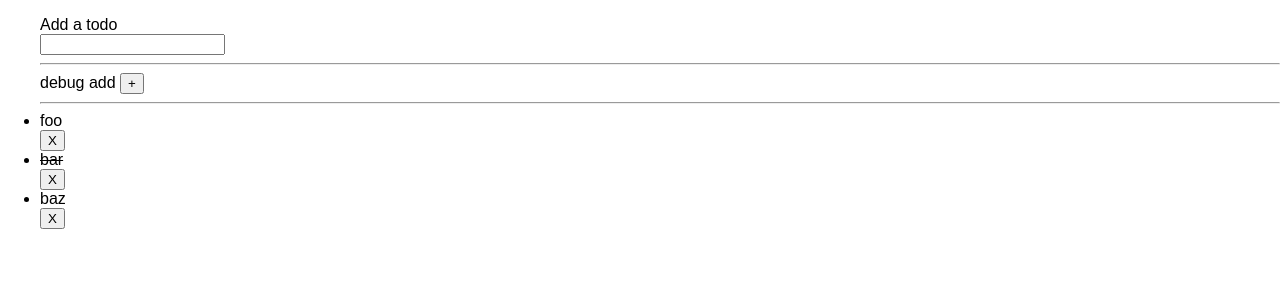
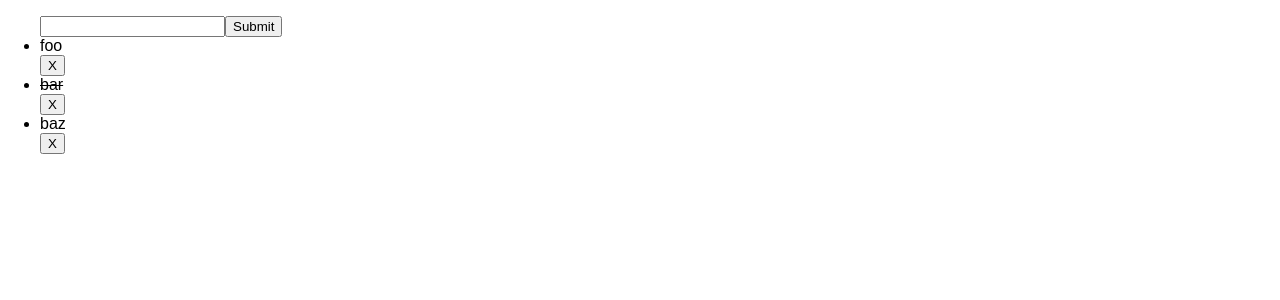
Before and after one commit to tjallen/redo, a React (Create React App) app: page / in a window 1280 px wide. Shown: the top 300 px of the page. Built offline with nearby package versions, Linux system fonts and the light colour scheme.

Commit message:
Add TodoInput field ADD_TODO functionality
direct dispatch from input component using ref for now

```diff
--- a/src/components/TodoInput.js
+++ b/src/components/TodoInput.js
@@ -1,17 +1,24 @@
 import React from 'react';
+import { connect } from 'react-redux';
+import { addTodo } from '../actions';
 
-const TodoInput = ({ onTodoInputSubmit }) => {
+const TodoInput = ({ dispatch }) => {
+  let inputField;
+  const handleSubmit = (e) => {
+    e.preventDefault();
+    dispatch(addTodo(inputField.value));
+  }
   return (
     <div>
-      <form onSubmit={onTodoInputSubmit}>
-        <label>Add a todo</label>
-        <br />
-        <input type="text" name="Add"></input>
-        <hr />
+      <form onSubmit={handleSubmit}>
+        <input
+          type="text"
+          ref={el => inputField = el}
+          name="Add"
+        ></input>
+        <input type="submit" />
       </form>
-      debug add <button onClick={onTodoInputSubmit}>+</button>
-      <hr />
     </div>
   );
 };
-export default TodoInput;
+export default connect()(TodoInput);
--- a/src/components/TodoList.js
+++ b/src/components/TodoList.js
@@ -2,11 +2,13 @@ import React from 'react';
 import Todo from './Todo';
 import TodoInput from './TodoInput';
 
-const TodoList = ({ todos, onTodoClick, onButtonClick, onTodoInputSubmit }) => (
+const TodoList = ({
+  todos,
+  onTodoClick,
+  onButtonClick,
+}) => (
   <ul>
-    <TodoInput
-      onTodoInputSubmit={() => onTodoInputSubmit(`test ${Date.now()}`)}
-    />
+    <TodoInput />
     {todos.map(todo =>
       <Todo
         key={todo.id}
--- a/src/containers/TodoListContainer.js
+++ b/src/containers/TodoListContainer.js
@@ -1,5 +1,5 @@
 import { connect } from 'react-redux';
-import { removeTodo, toggleTodo, addTodo } from './../actions';
+import { removeTodo, toggleTodo } from './../actions';
 import TodoList from './../components/TodoList';
 
  // placeholders til we reimplement toggling visibility / removing
@@ -16,10 +16,7 @@ const mapDispatchToProps = (dispatch) => {
     },
     onButtonClick: (id) => {
       dispatch(removeTodo(id));
-    },
-    onTodoInputSubmit: (text) => {
-      dispatch(addTodo(text));
-    },
+    }
   };
 };
 
```
